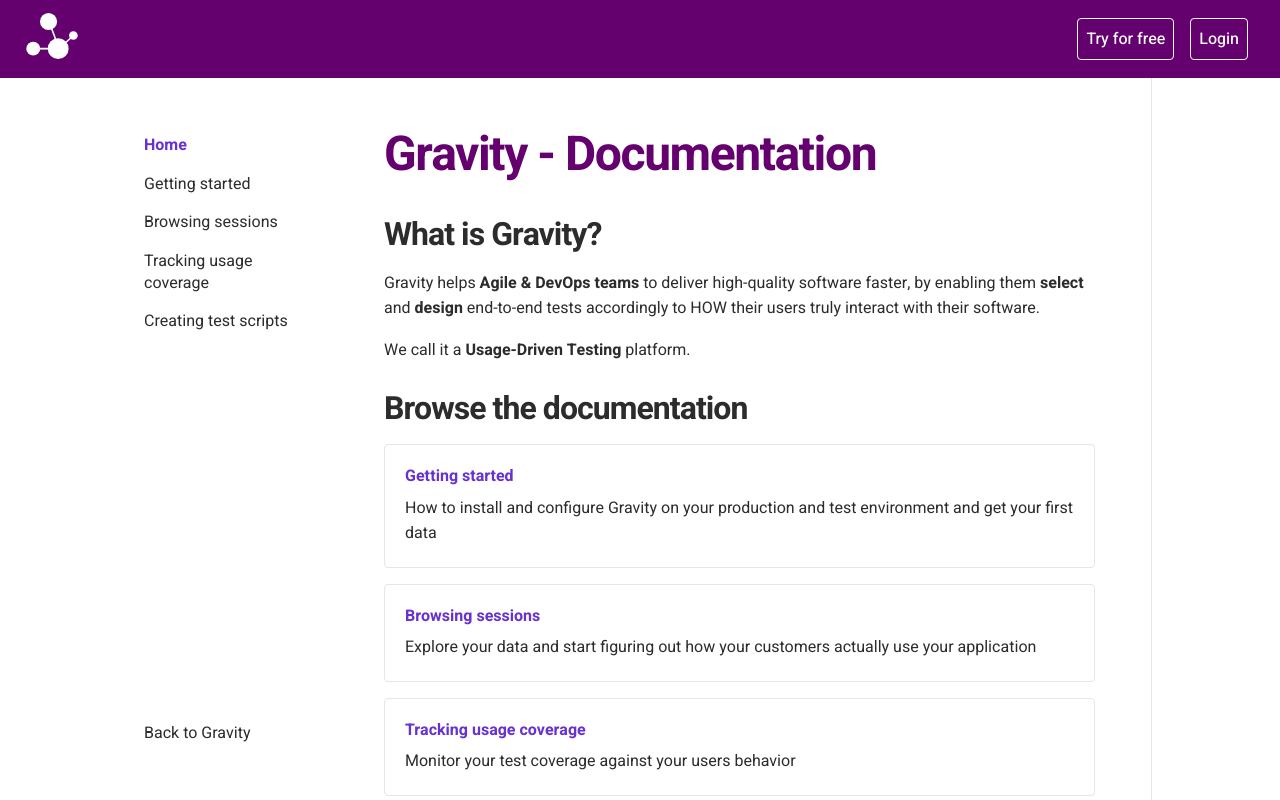
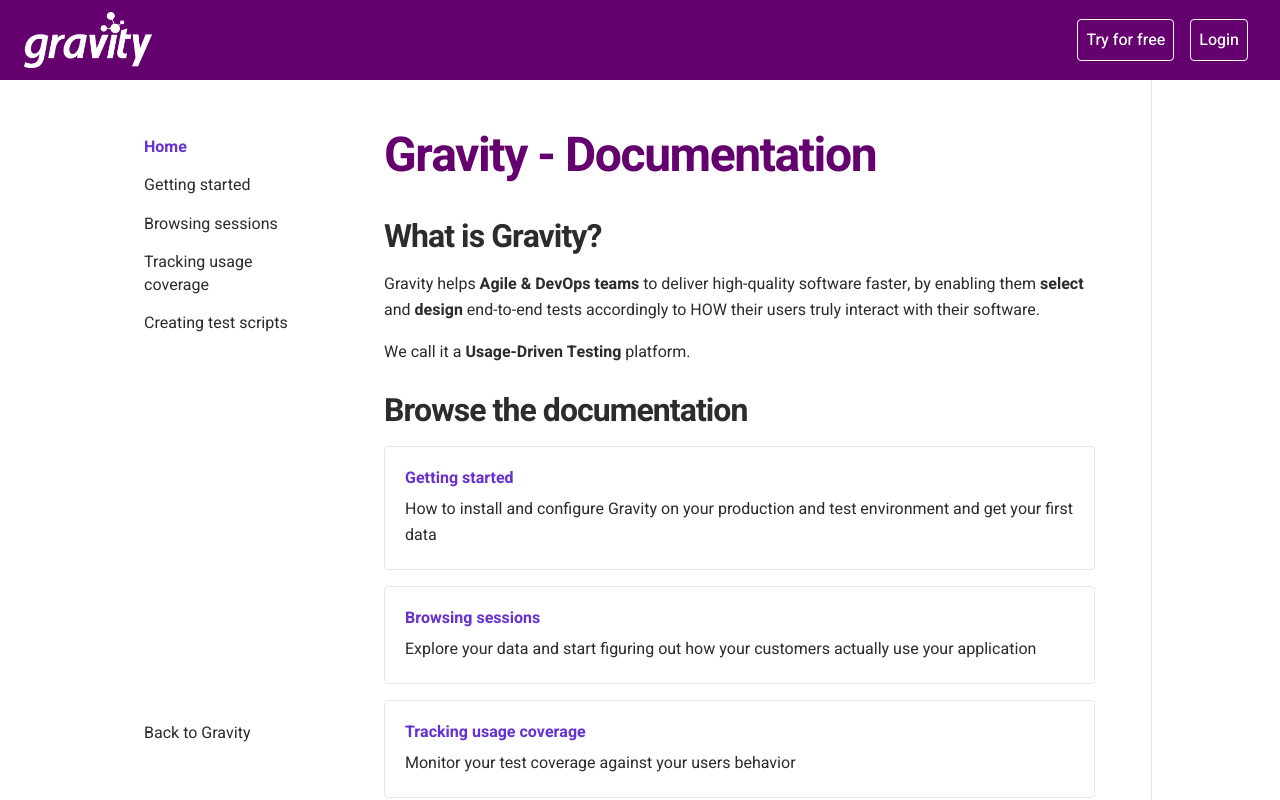
Before and after one commit to Smartesting/gravity-documentation, a Next.js app: page / in a window 1280 px wide. Built offline with nearby package versions, Linux system fonts and the light colour scheme.

Commit message:
Change icon to logo

```diff
--- a/components/TopNav.module.scss
+++ b/components/TopNav.module.scss
@@ -26,7 +26,9 @@
 }
 
 .logoWrapper {
+  position: relative;
+  height: 80px;
+  width: 128px;
   text-align: center;
-  padding: $grid-base-unit 0;
   margin-left: 24px;
 }
--- a/components/TopNav.tsx
+++ b/components/TopNav.tsx
@@ -4,7 +4,7 @@
 export default function TopNav() {
   return <nav className={styles.topNav}>
     <div className={styles.logoWrapper}>
-      <Image src={"/gravity-icon-white.svg"} width={"56px"} height={"56px"} objectPosition={"50% 50%"}/>
+      <Image src={"/gravity-logo-white.svg"} layout={'fill'} objectFit={'contain'} />
     </div>
 
     <ul className={styles.loginMenu}>
```
Also changed, not shown: public/gravity-logo-white.svg (added).
